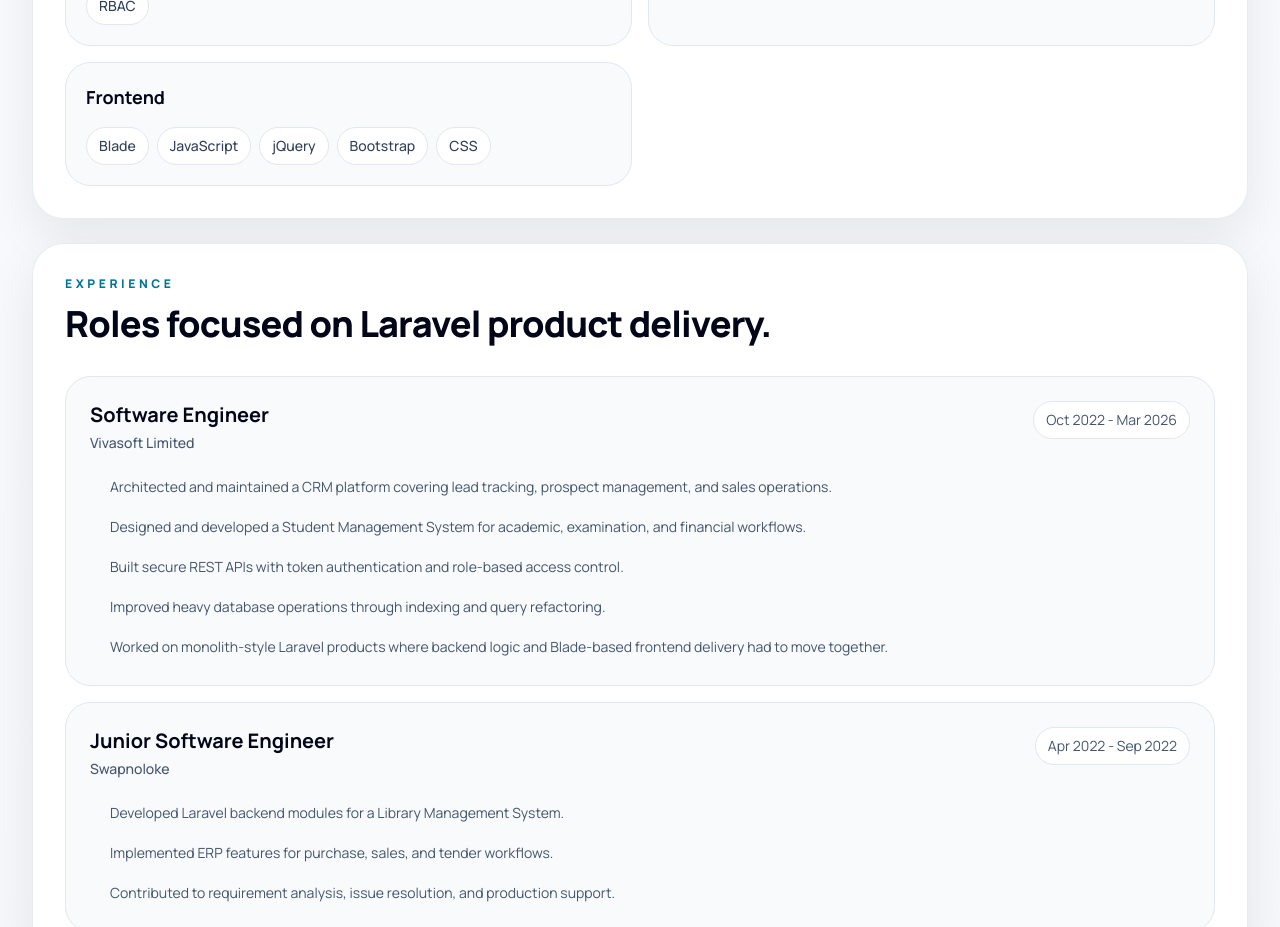
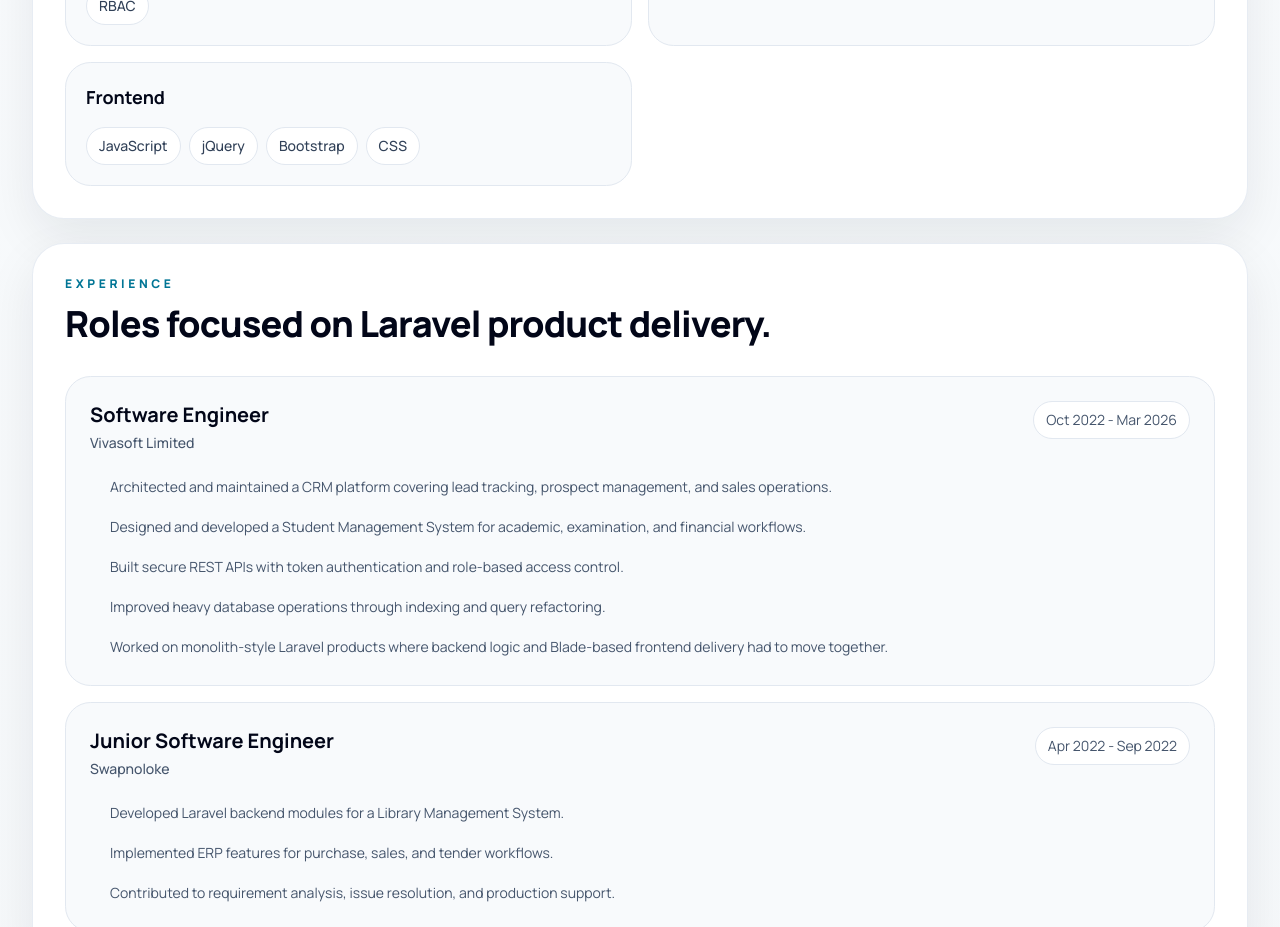
Before and after one commit to shahadat-jahan/portfolio, a React (Vite) app: page / in a window 1280 px wide. Shown: the part 1820-2747 px from the top of the page. Built offline with nearby package versions, Linux system fonts and the light colour scheme.

Commit message:
remove blade

```diff
--- a/src/components/data.ts
+++ b/src/components/data.ts
@@ -49,7 +49,7 @@ export const skillGroups = [
   },
   {
     title: "Frontend",
-    items: ["Blade", "JavaScript", "jQuery", "Bootstrap", "CSS"],
+    items: ["JavaScript", "jQuery", "Bootstrap", "CSS"],
   },
 
 ];
```
